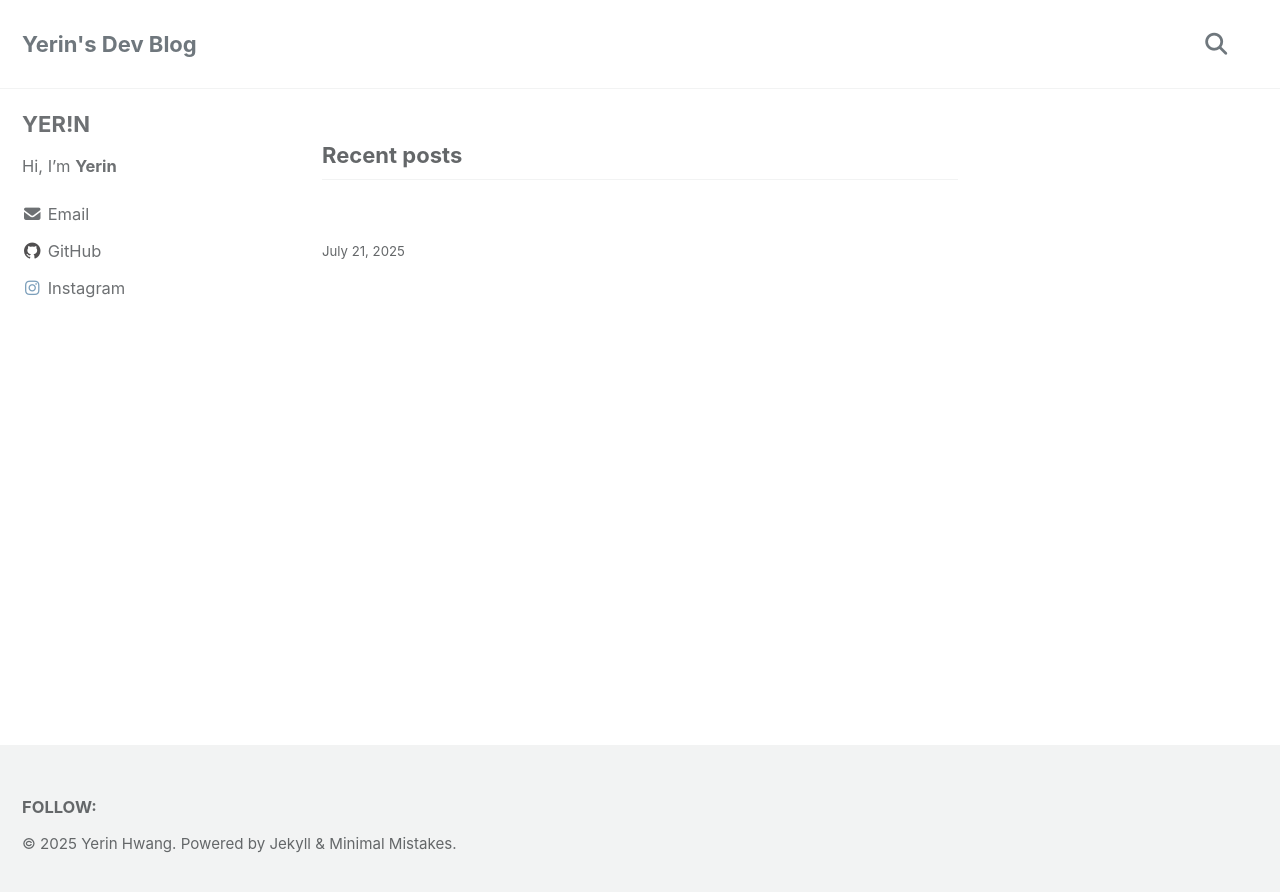
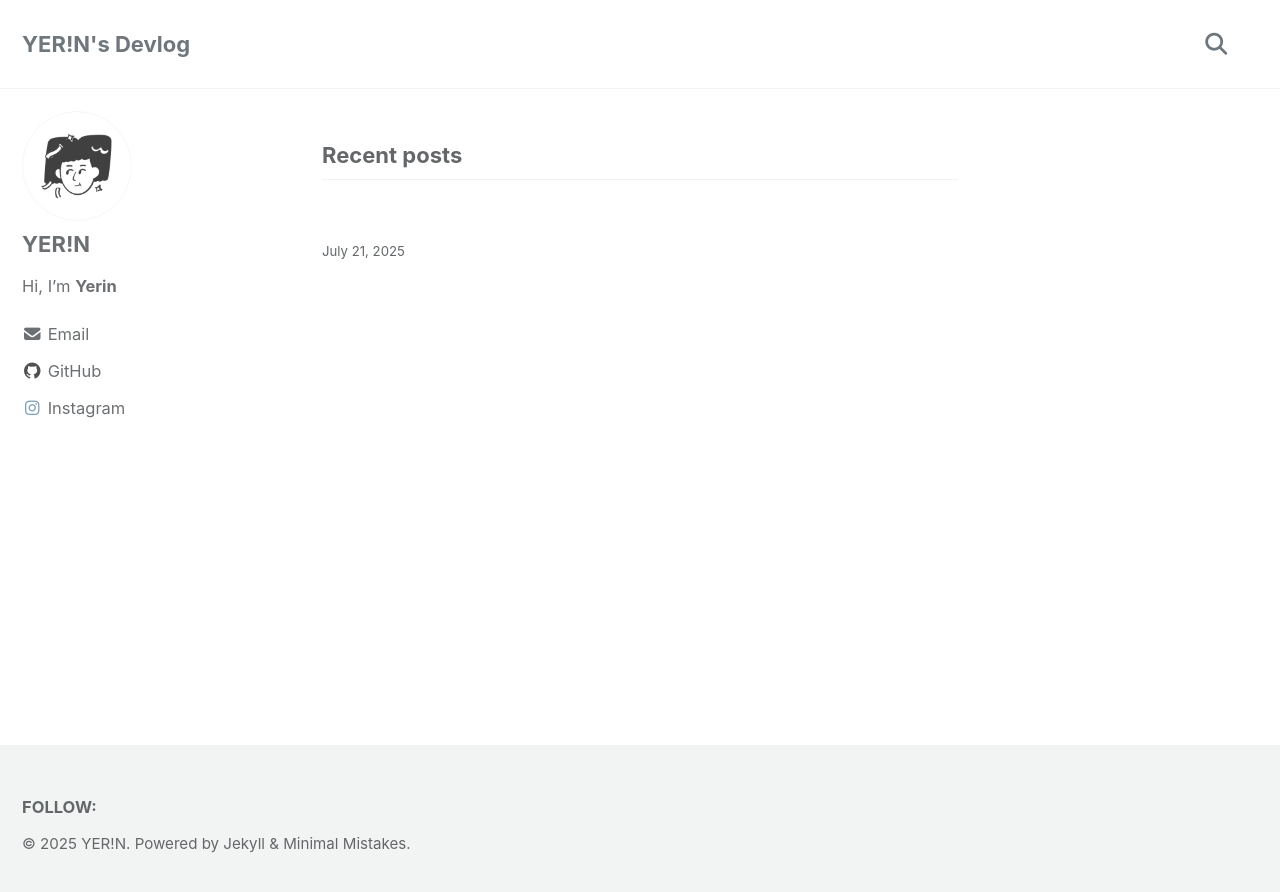
Before and after one commit to Hwangyerin/Hwangyerin.github.io, a Jekyll site: the page built from index.html, in a window 1280 px wide. Shown: the top 892 px of the page. Built offline with Jekyll 4.4.1, drawn with Linux system fonts in a browser that asks for light colours; cached includes are drawn as plain includes; the list of posts is cut into pages by our own code.

Commit message:
프로필 사진 수정

```diff
--- a/_config.yml
+++ b/_config.yml
@@ -17,7 +17,7 @@
 # Site Settings
 locale: "en-US"
 rtl: # true, false (default) # turns direction of the page into right to left for RTL languages
-title: "Yerin's Dev Blog"
+title: "YER!N's Devlog"
 title_separator: "-"
 subtitle: # site tagline that appears below site title in masthead
 name: "Yerin"
@@ -31,7 +31,7 @@
 breadcrumbs: # true, false (default)
 words_per_minute: 200
 enable_copy_code_button: true #false (default)
-copyright: Yerin Hwang # "copyright" name, defaults to site.title
+copyright: YER!N # "copyright" name, defaults to site.title
 copyright_url: # "copyright" URL, defaults to site.url
 comments:
   provider: # false (default), "disqus", "discourse", "facebook", "staticman", "staticman_v2", "utterances", "giscus", "custom"
@@ -113,7 +113,7 @@
 # Site Author
 author:
   name: "YER!N"
-  avatar: # path of avatar image, e.g. "/assets/images/bio-photo.jpg"
+  avatar: "/assets/images/profile.png" # path of avatar image, e.g. "/assets/images/bio-photo.jpg"
   bio: "Hi, I'm **Yerin**"
   location: #""
   email: # lucialu0217@gmail.com
```
Also changed, not shown: assets/images/profile.png (added).
